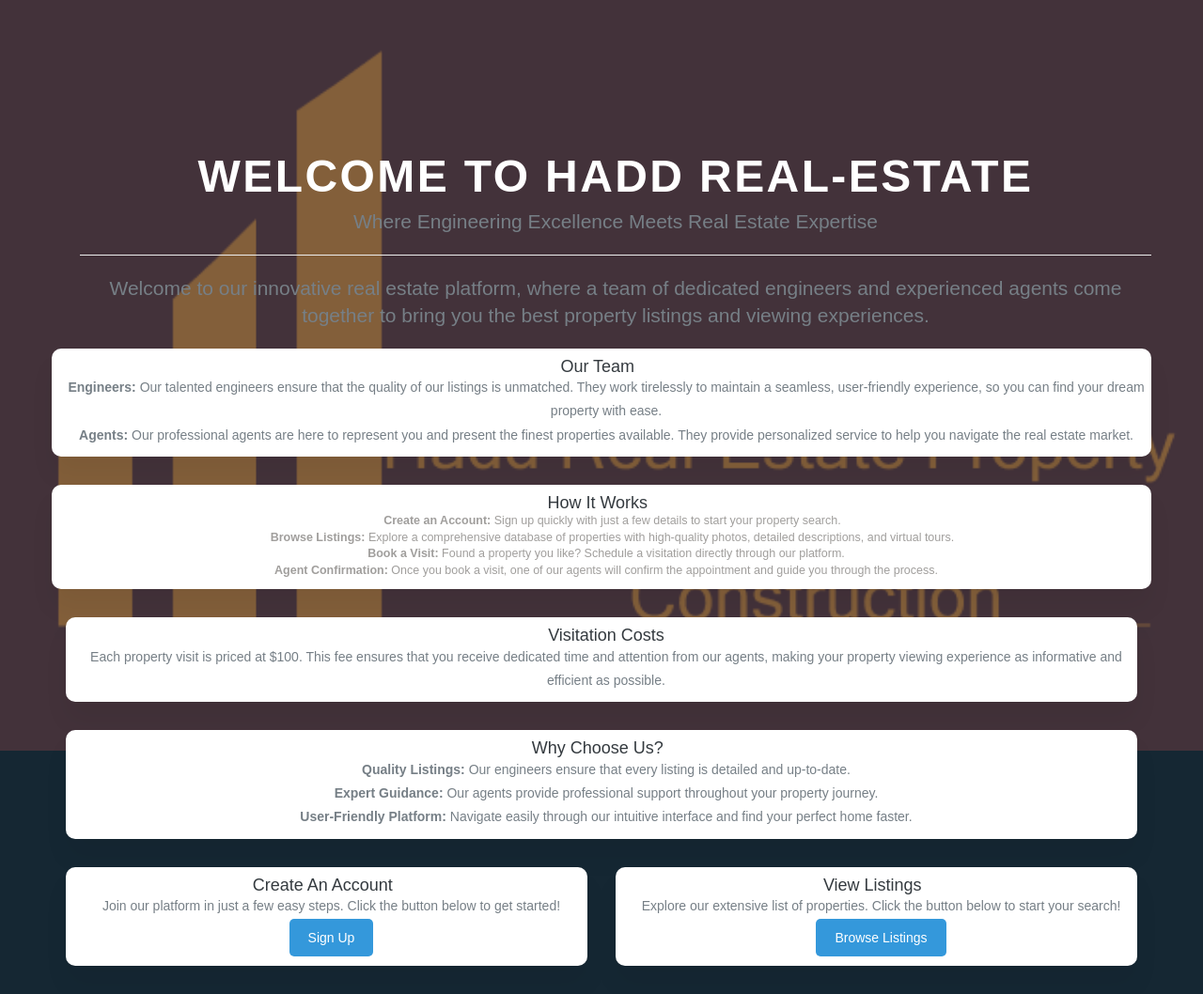
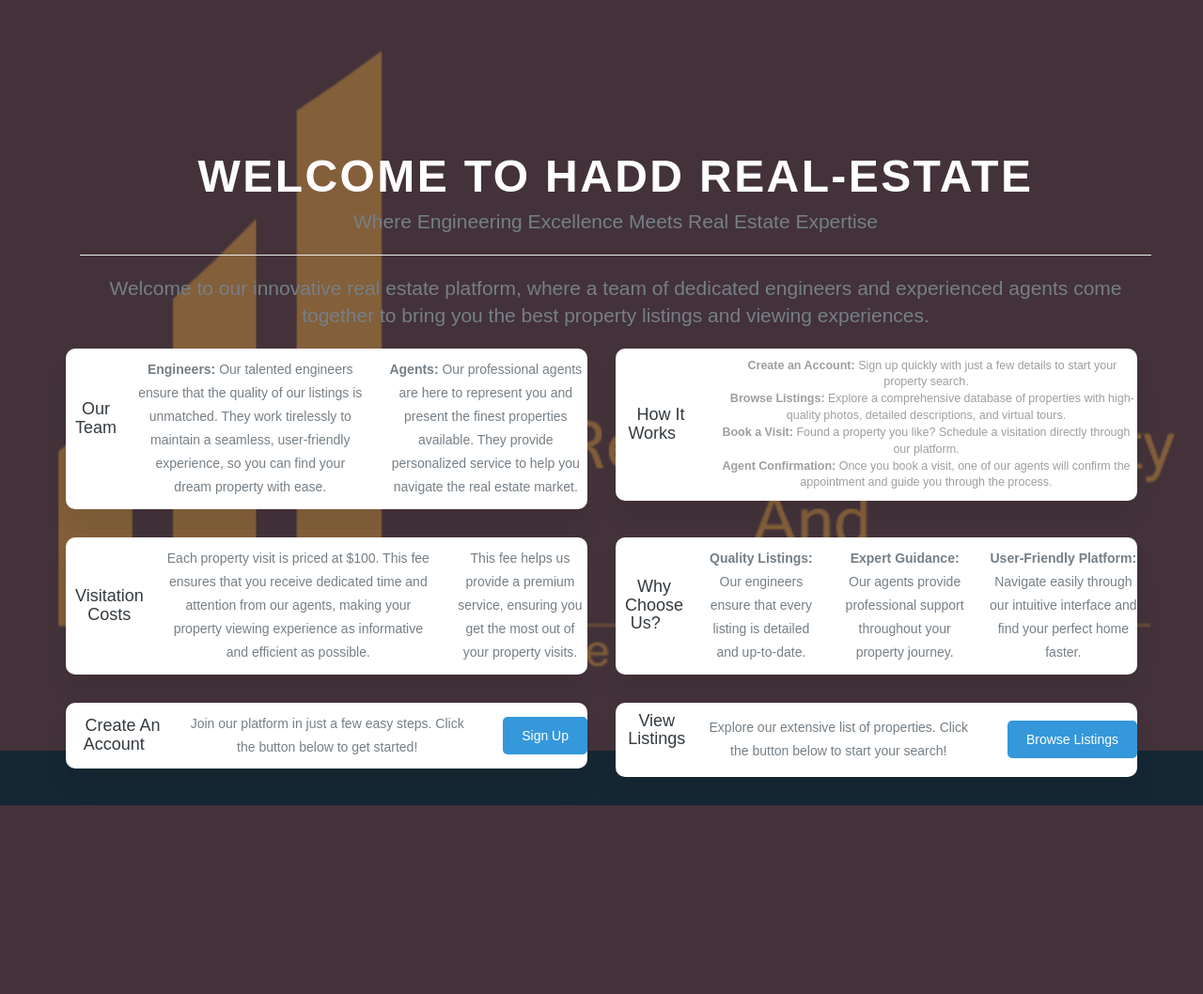
Before and after one commit to stere8/real_estate, a Django app: page / in a window 1280 px wide. Shown: the part 125-1183 px from the top of the page at 94% size. After the commit the page ends 982 px from the top, so only its background shows below. Run offline with Django 5.2, Linux system fonts and the light colour scheme; some libraries are stand-ins or nearby versions.

Commit message:
changing home

```diff
--- a/real_estate/templates/homepage.html
+++ b/real_estate/templates/homepage.html
@@ -7,74 +7,59 @@
         </div>
         <p class="lead">Where Engineering Excellence Meets Real Estate Expertise <i class="fa-solid fa-tools"></i></p>
         <hr class="my-4">
-        <p class="lead">Welcome to our innovative real estate platform, where a team of dedicated engineers and experienced
-            agents come together to bring you the best property listings and viewing experiences.</p>
+        <p class="lead">Welcome to our innovative real estate platform, where a team of dedicated engineers and experienced agents come together to bring you the best property listings and viewing experiences.</p>
     </div>
 
+    <!-- Two by Two Columns Section -->
+    <div class="row">
         <!-- Our Team Section -->
-    <div class="row">
-        <div class="col">
-            <div class="card">
+        <div class="col-md-6 mb-4">
+            <div class="card h-100">
+                <div class="card-body">
                     <h2>Our Team <i class="fa-solid fa-users"></i></h2>
-                <p><strong><i class="fa-solid fa-user-cog"></i> Engineers:</strong> Our talented engineers ensure that the
-                    quality of our listings is unmatched. They work tirelessly to maintain a seamless, user-friendly
-                    experience, so you can find your dream property with ease.</p>
-                <p><strong><i class="fa-solid fa-concierge-bell"></i> Agents:</strong> Our professional agents are here to
-                    represent you and present the finest properties available. They provide personalized service to help you
-                    navigate the real estate
-
-                    market.</p>
+                    <p><strong><i class="fa-solid fa-user-cog"></i> Engineers:</strong> Our talented engineers ensure that the quality of our listings is unmatched. They work tirelessly to maintain a seamless, user-friendly experience, so you can find your dream property with ease.</p>
+                    <p><strong><i class="fa-solid fa-concierge-bell"></i> Agents:</strong> Our professional agents are here to represent you and present the finest properties available. They provide personalized service to help you navigate the real estate market.</p>
                 </div>
             </div>
         </div>
 
         <!-- How It Works Section -->
-    <div class="row">
-        <div class="col">
-            <div class="card">
+        <div class="col-md-6 mb-4">
+            <div class="card h-100">
+                <div class="card-body">
                     <h2>How It Works <i class="fa-solid fa-cogs"></i></h2>
                     <ul>
-                    <li><strong><i class="fa-solid fa-user-plus"></i> Create an Account:</strong> Sign up quickly with just
-                        a few
-                        details to start your property search.
-                    </li>
-                    <li><strong><i class="fa-solid fa-home"></i> Browse Listings:</strong> Explore a comprehensive database
-                        of
-                        properties with high-quality photos, detailed descriptions, and virtual tours.
-                    </li>
-                    <li><strong><i class="fa-solid fa-calendar-check"></i> Book a Visit:</strong> Found a property you like?
-                        Schedule a visitation directly through our platform.
-                    </li>
-                    <li><strong><i class="fa-solid fa-handshake"></i> Agent Confirmation:</strong> Once you book a visit,
-                        one of
-                        our agents will confirm the appointment and guide you through the process.
-                    </li>
+                        <li><strong><i class="fa-solid fa-user-plus"></i> Create an Account:</strong> Sign up quickly with just a few details to start your property search.</li>
+                        <li><strong><i class="fa-solid fa-home"></i> Browse Listings:</strong> Explore a comprehensive database of properties with high-quality photos, detailed descriptions, and virtual tours.</li>
+                        <li><strong><i class="fa-solid fa-calendar-check"></i> Book a Visit:</strong> Found a property you like? Schedule a visitation directly through our platform.</li>
+                        <li><strong><i class="fa-solid fa-handshake"></i> Agent Confirmation:</strong> Once you book a visit, one of our agents will confirm the appointment and guide you through the process.</li>
                     </ul>
                 </div>
             </div>
         </div>
+    </div>
 
-    <div class="row mt-5">
-        <div class="col-md-12 text-center">
-            <div class="card">
+    <div class="row">
+        <!-- Visitation Costs Section -->
+        <div class="col-md-6 mb-4">
+            <div class="card h-100">
+                <div class="card-body">
                     <h2>Visitation Costs <i class="fa-solid fa-dollar-sign"></i></h2>
-                <p>Each property visit is priced at $100. This fee ensures that you receive dedicated time and attention
-                    from our agents, making your property viewing experience as informative and efficient as
-                    possible.</p>
+                    <p>Each property visit is priced at $100. This fee ensures that you receive dedicated time and attention from our agents, making your property viewing experience as informative and efficient as possible.</p>
+                    <p>This fee helps us provide a premium service, ensuring you get the most out of your property visits.</p>
                 </div>
             </div>
         </div>
 
-    <div class="row mt-5">
-        <div class="col-md-12 text-center">
-            <div class="card">
+        <!-- Why Choose Us Section -->
+        <div class="col-md-6 mb-4">
+            <div class="card h-100">
+                <div class="card-body">
                     <h2>Why Choose Us? <i class="fa-solid fa-thumbs-up"></i></h2>
-                <p><strong>Quality Listings:</strong> Our engineers ensure that every listing is detailed and
-                    up-to-date.</p>
-                <p><strong>Expert Guidance:</strong> Our agents provide professional support throughout your property
-                    journey.</p>
-                <p><strong>User-Friendly Platform:</strong> Navigate easily through our intuitive interface and find
-                    your perfect home faster.</p>
+                    <p><strong>Quality Listings:</strong> Our engineers ensure that every listing is detailed and up-to-date.</p>
+                    <p><strong>Expert Guidance:</strong> Our agents provide professional support throughout your property journey.</p>
+                    <p><strong>User-Friendly Platform:</strong> Navigate easily through our intuitive interface and find your perfect home faster.</p>
+                </div>
             </div>
         </div>
     </div>
@@ -82,17 +67,21 @@
     <div class="row mt-5">
         <div class="col-md-6 text-center">
             <div class="card">
+                <div class="card-body">
                     <h2>Create an Account <i class="fa-solid fa-user-plus"></i></h2>
                     <p>Join our platform in just a few easy steps. Click the button below to get started!</p>
                     <a class="btn btn-primary" href="{% url 'signup' %}">Sign Up</a>
                 </div>
             </div>
+        </div>
         <div class="col-md-6 text-center">
             <div class="card">
+                <div class="card-body">
                     <h2>View Listings <i class="fa-solid fa-list"></i></h2>
                     <p>Explore our extensive list of properties. Click the button below to start your search!</p>
                     <a class="btn btn-primary" href="{% url 'listing_list' %}">Browse Listings</a>
                 </div>
             </div>
         </div>
+    </div>
 {% endblock %}
```
Lines whose indentation alone changed are shown as unchanged.
